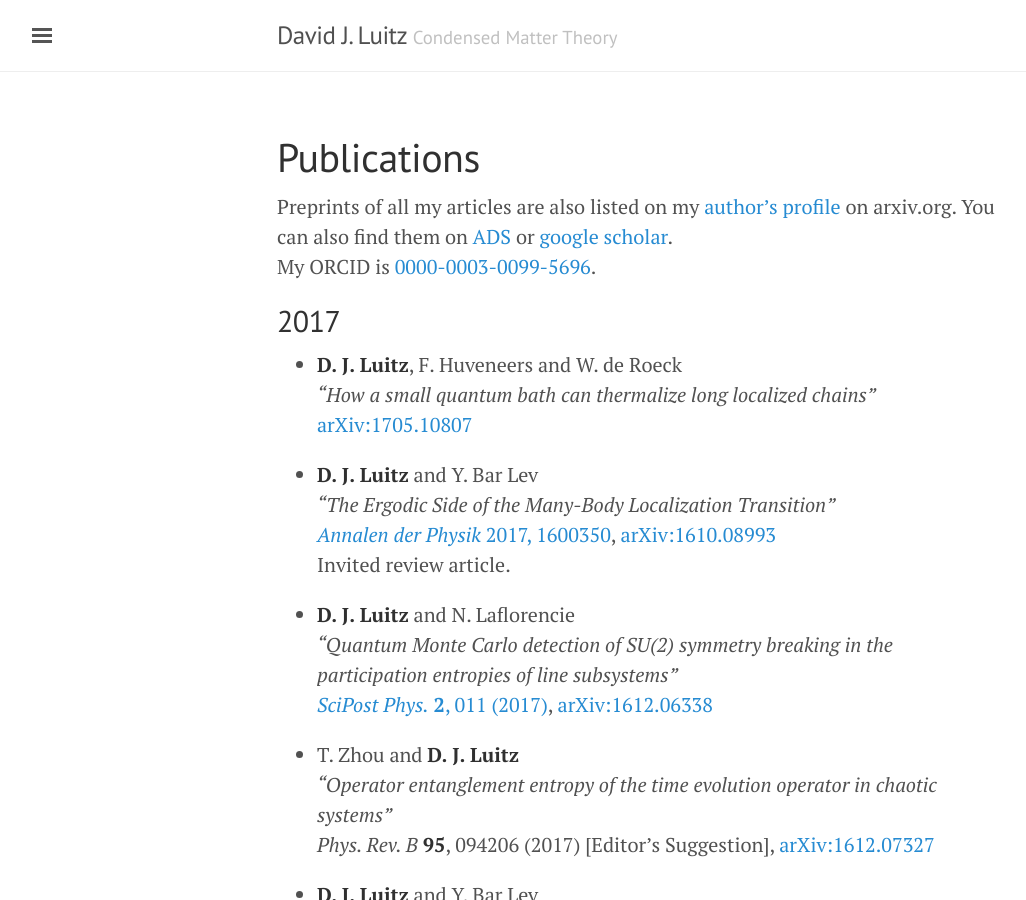
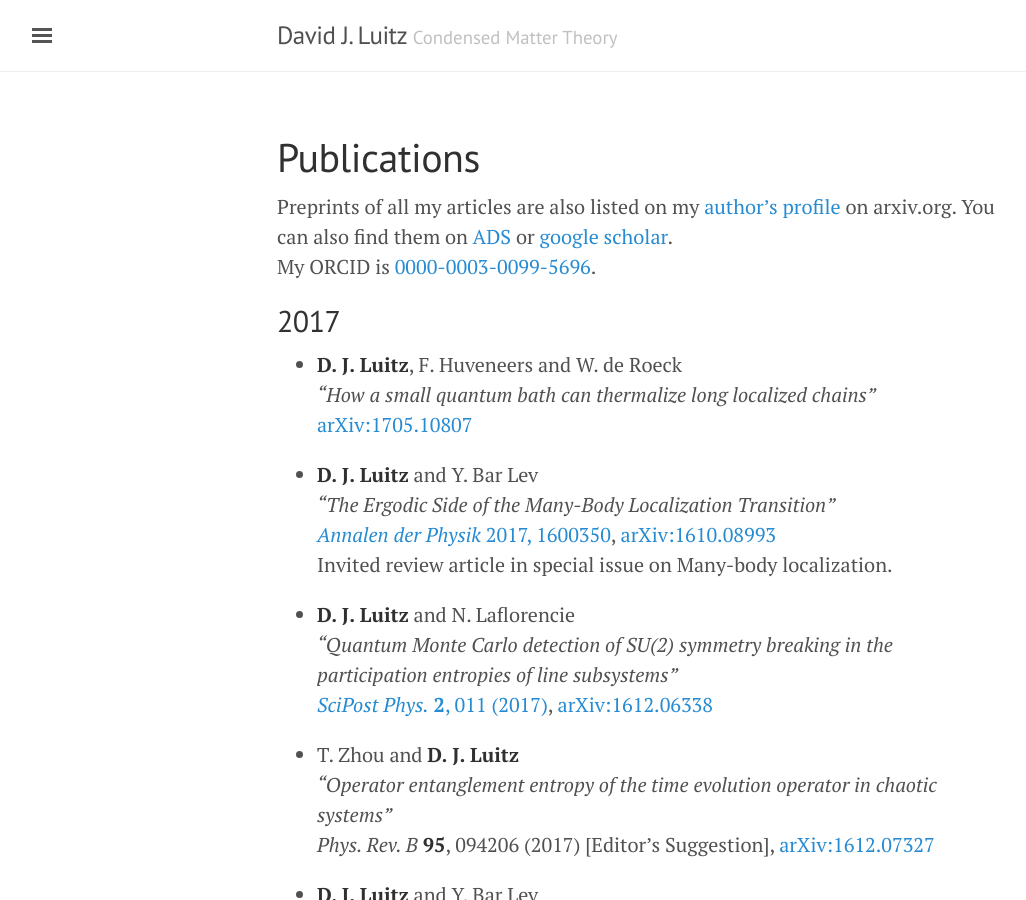
Before and after one commit to dluitz/dluitz.github.io, a Jekyll site: the page built from publications.md, in a window 1280 px wide and 900 px high. Shown: the whole window, without its empty margins (3-1029 px from the left). Built offline with Jekyll 4.4.1, drawn with Linux system fonts in a browser that asks for light colours.

Commit message:
[publist] update

```diff
--- a/publications.md
+++ b/publications.md
@@ -16,7 +16,7 @@ My ORCID is [0000-0003-0099-5696](https://orcid.org/0000-0003-0099-5696).
 + **D. J. Luitz** and Y. Bar Lev
 *"The Ergodic Side of the Many-Body Localization Transition"*
 [*Annalen der Physik* 2017, 1600350](http://onlinelibrary.wiley.com/doi/10.1002/andp.201600350/full), [arXiv:1610.08993](http://arxiv.org/abs/1610.08993)
-Invited review article.
+Invited review article in special issue on Many-body localization.
 
 + **D. J. Luitz** and N. Laflorencie
 *"Quantum Monte Carlo detection of SU(2) symmetry breaking in the participation entropies of line subsystems"*
```
